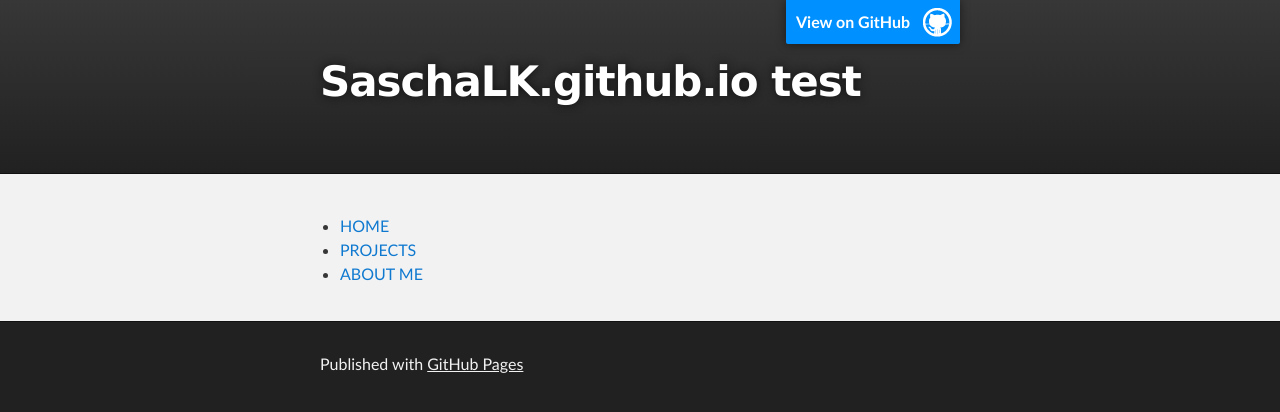
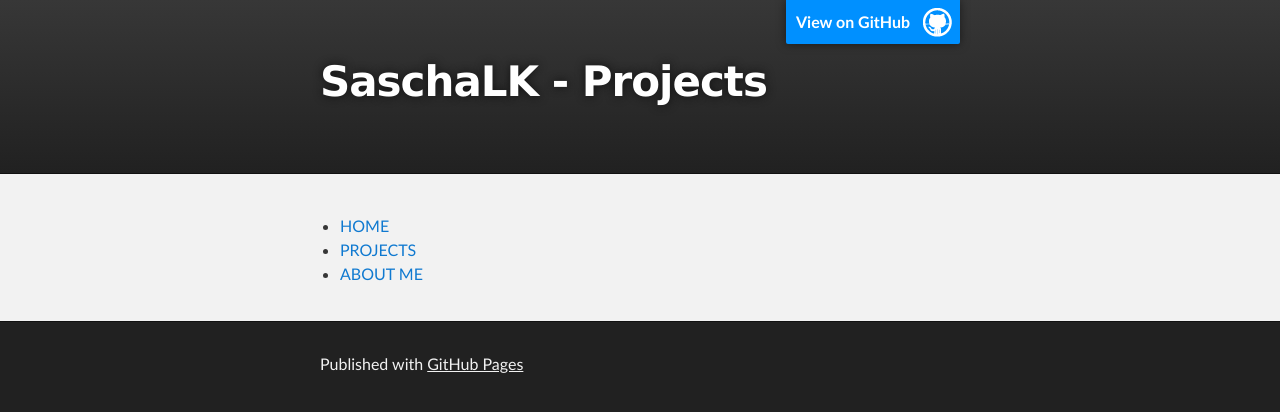
Before and after one commit to SaschaLK/SaschaLK.github.io, a Jekyll site: the page built from index.md, in a window 1280 px wide. Shown: the top 412 px of the page. Built offline with Jekyll 4.4.1, drawn with Linux system fonts in a browser that asks for light colours; our own code applies the rules of GitHub Pages for plain Markdown files; the repository's description, which GitHub fills in, is left out.

Commit message:
test2 for header

```diff
--- a/_layouts/default.html
+++ b/_layouts/default.html
@@ -19,7 +19,7 @@
         <header class="inner">
           <a id="forkme_banner" href="{{ site.github.repository_url }}">View on GitHub</a>
 
-          <h1 id="project_title">{{ site.title | default: site.github.repository_name }} test</h1>
+          <h1 id="project_title">SaschaLK - Projects</h1>
           <h2 id="project_tagline">{{ site.description | default: site.github.project_tagline }}</h2>
 
           {% if site.show_downloads %}
```
